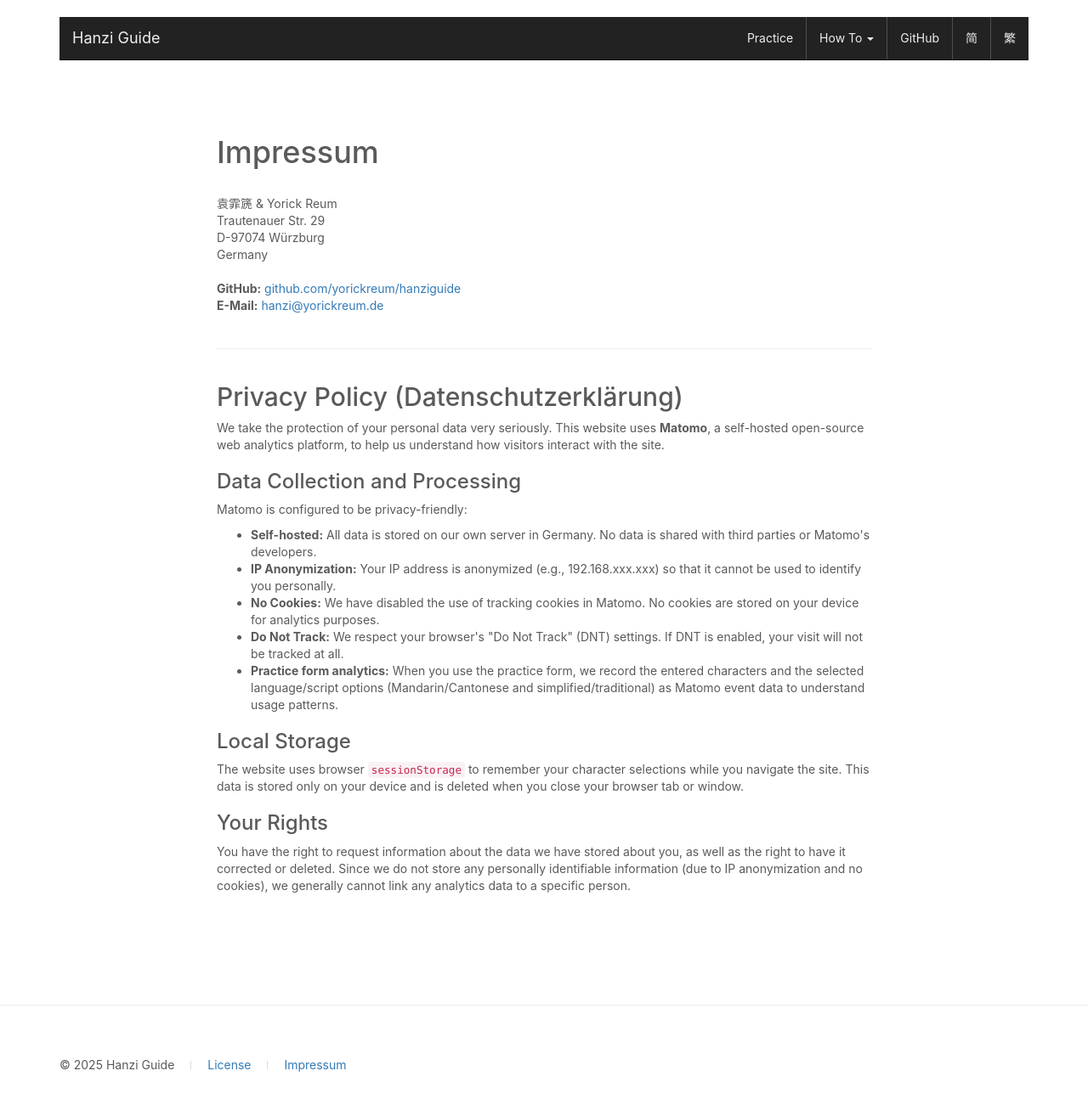
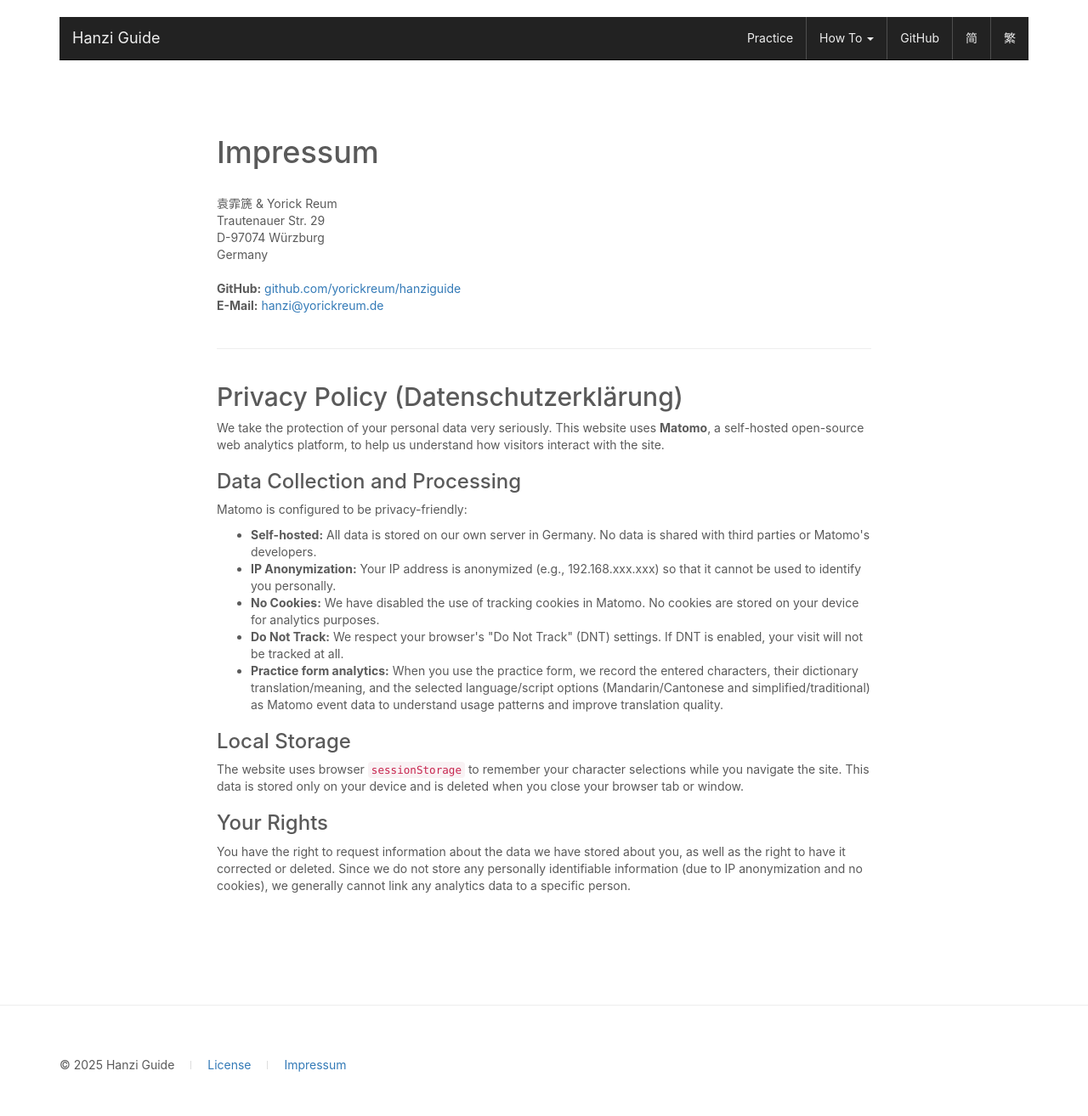
Before and after one commit to yorickreum/hanziguide, a Jekyll site: the page built from impressum.html, in a window 1280 px wide. Shown: the whole page at 85% size. Built offline with Jekyll 4.4.1, drawn with Linux system fonts in a browser that asks for light colours; comment, search, counter and statistics services are not loaded.

Commit message:
Track translations in Matomo

```diff
--- a/impressum.html
+++ b/impressum.html
@@ -35,7 +35,7 @@ title: Impressum
     <li><strong>IP Anonymization:</strong> Your IP address is anonymized (e.g., 192.168.xxx.xxx) so that it cannot be used to identify you personally.</li>
     <li><strong>No Cookies:</strong> We have disabled the use of tracking cookies in Matomo. No cookies are stored on your device for analytics purposes.</li>
     <li><strong>Do Not Track:</strong> We respect your browser's "Do Not Track" (DNT) settings. If DNT is enabled, your visit will not be tracked at all.</li>
-    <li><strong>Practice form analytics:</strong> When you use the practice form, we record the entered characters and the selected language/script options (Mandarin/Cantonese and simplified/traditional) as Matomo event data to understand usage patterns.</li>
+    <li><strong>Practice form analytics:</strong> When you use the practice form, we record the entered characters, their dictionary translation/meaning, and the selected language/script options (Mandarin/Cantonese and simplified/traditional) as Matomo event data to understand usage patterns and improve translation quality.</li>
   </ul>
 
   <h3>Local Storage</h3>
```
Also changed, not shown: assets/js/index.js (+24 -0 lines).
